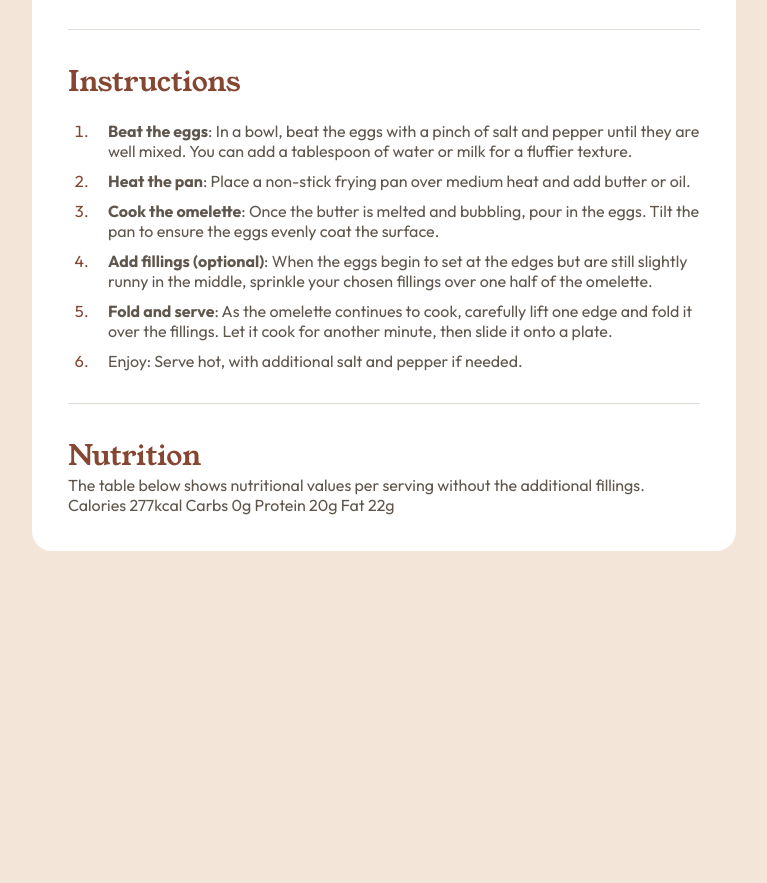
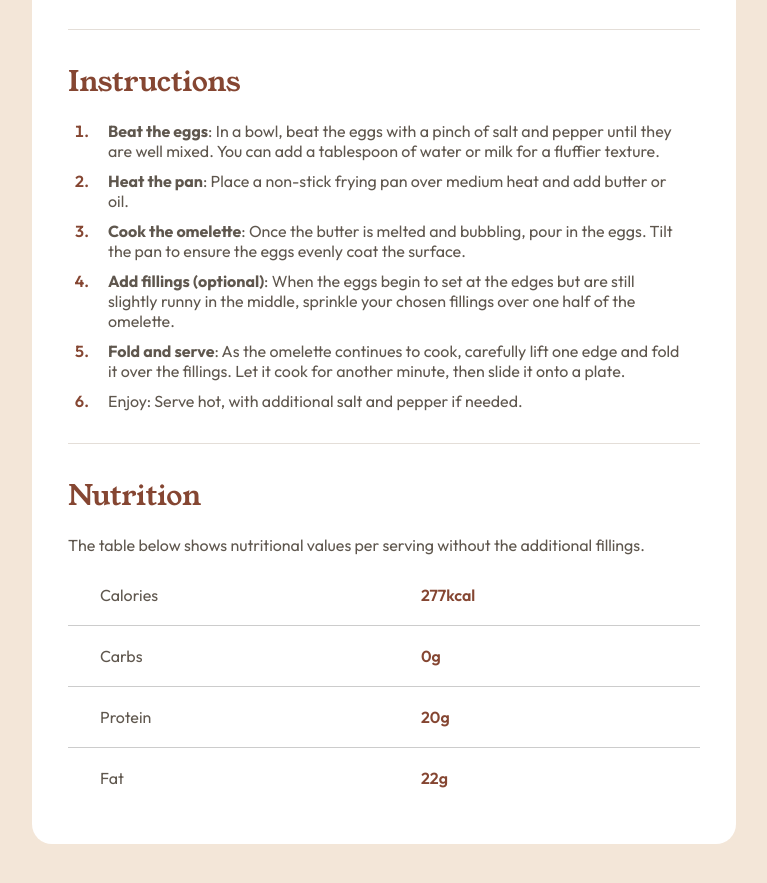
Before and after one commit to Glitcc/Recipe-Page-FM, a plain HTML site: page index.html in a window 1280 px wide. Shown: the part 1055-1938 px from the top of the page, without its empty margins (256-1023 px from the left). Before the commit the page ends 1606 px from the top, so only its background shows below. Drawn offline with Linux system fonts and the light colour scheme.

Commit message:
Finished for desktop

```diff
--- a/index.html
+++ b/index.html
@@ -106,8 +106,28 @@
       <!-- Nutrition-->
       <div class="nutrition">
         <h3>Nutrition</h3>
-        The table below shows nutritional values per serving without the
-        additional fillings. Calories 277kcal Carbs 0g Protein 20g Fat 22g
+        <p class="description">
+          The table below shows nutritional values per serving without the
+          additional fillings.
+        </p>
+        <table class="table">
+          <tr>
+            <td>Calories</td>
+            <td><p>277kcal</p></td>
+          </tr>
+          <tr>
+            <td>Carbs</td>
+            <td><p>0g</p></td>
+          </tr>
+          <tr>
+            <td>Protein</td>
+            <td><p>20g</p></td>
+          </tr>
+          <tr>
+            <td>Fat</td>
+            <td><p>22g</p></td>
+          </tr>
+        </table>
       </div>
     </div>
   </body>
--- a/styles.css
+++ b/styles.css
@@ -38,6 +38,7 @@ body {
     background-color: white;
     text-align: left;
     margin-top: 10%;
+    margin-bottom: 10%;
     max-width: 55%;
     min-width: 20%;
     border-radius: 1.25rem;
@@ -96,12 +97,12 @@ h3 {
 
 ul li {
     margin-top: 10px;
-    padding-left: 16px;
+    padding-left: 0 16px;
 }
 
 ol li {
     margin-top: 10px;
-    padding-left: 16px;
+    padding: 0 16px;
 }
 
 .list-details {
@@ -124,4 +125,26 @@ ol li {
 
 .instructions ol li::marker {
     color: var(--brown800);
+    font-weight: 600;
 }
+
+.table {
+    border-spacing: 0;
+    margin-top: 10px;
+    width: 100%;
+    height: 100%;
+}
+
+.table td {
+    padding: 20px 2em;
+    border-bottom: 1px solid #ccc;
+}
+
+.table p {
+    font-weight: 600;
+    color: var(--brown800);
+}
+
+.table tr:last-child td {
+    border-bottom: none;
+}
```
